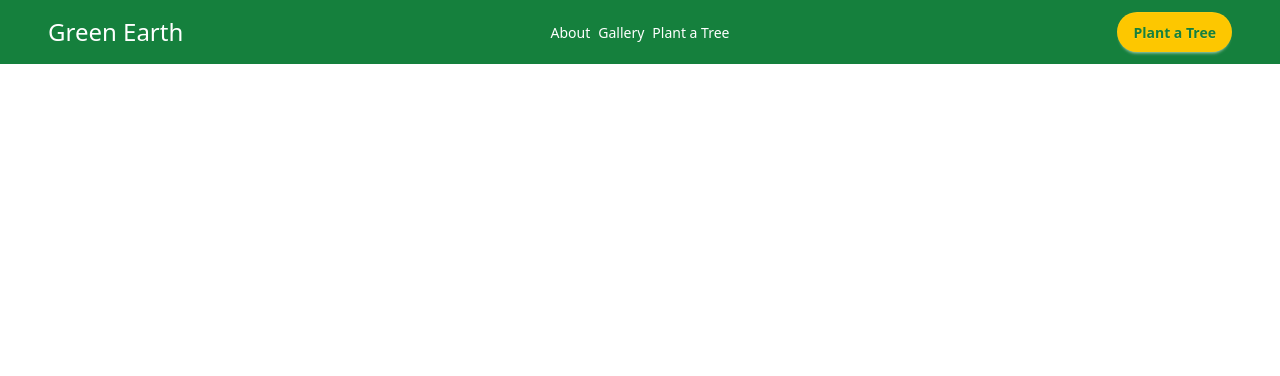
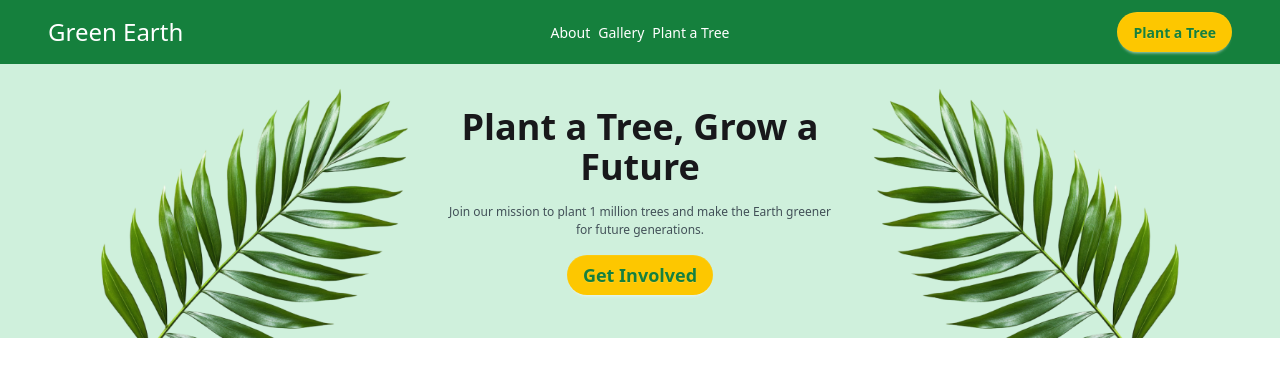
Before and after one commit to hamidur800/B12_A06-GREEN_EARTH, a plain HTML site: page index.html in a window 1280 px wide. Drawn offline with nearby package versions, Linux system fonts and the light colour scheme.

Commit message:
banner_section-Done

```diff
--- a/index.html
+++ b/index.html
@@ -65,6 +65,27 @@
     </div>
 
 
+    <!-- hero section -->
+
+    <section class="bg-[#CFF0DC] min-w-full">
+        <div class="grid grid-cols-3 w-11/12 mx-auto">
+            <div class=""><img loading="lazy" src="./assets/hero-leaf1.png" alt=""></div>
+            <div class="flex flex-col items-center justify-center text-center">
+                <h2 class="text-4xl font-bold mb-2">Plant a Tree, Grow a Future</h2>
+                <p class="text-[12px] text-[#1F2937] opacity-[80%] my-2">Join our mission to plant 1 million
+                    trees
+                    and make the
+                    Earth greener
+                    for
+                    future
+                    generations.</p>
+                <button class="btn bg-yellow-400 border-none rounded-full text-lg text-[#15803D] mt-2">Get
+                    Involved</button>
+            </div>
+            <div class=""><img loading="lazy" src="./assets/hero-leaf2.png" alt=""></div>
+        </div>
+    </section>
+
 
 
 
```
